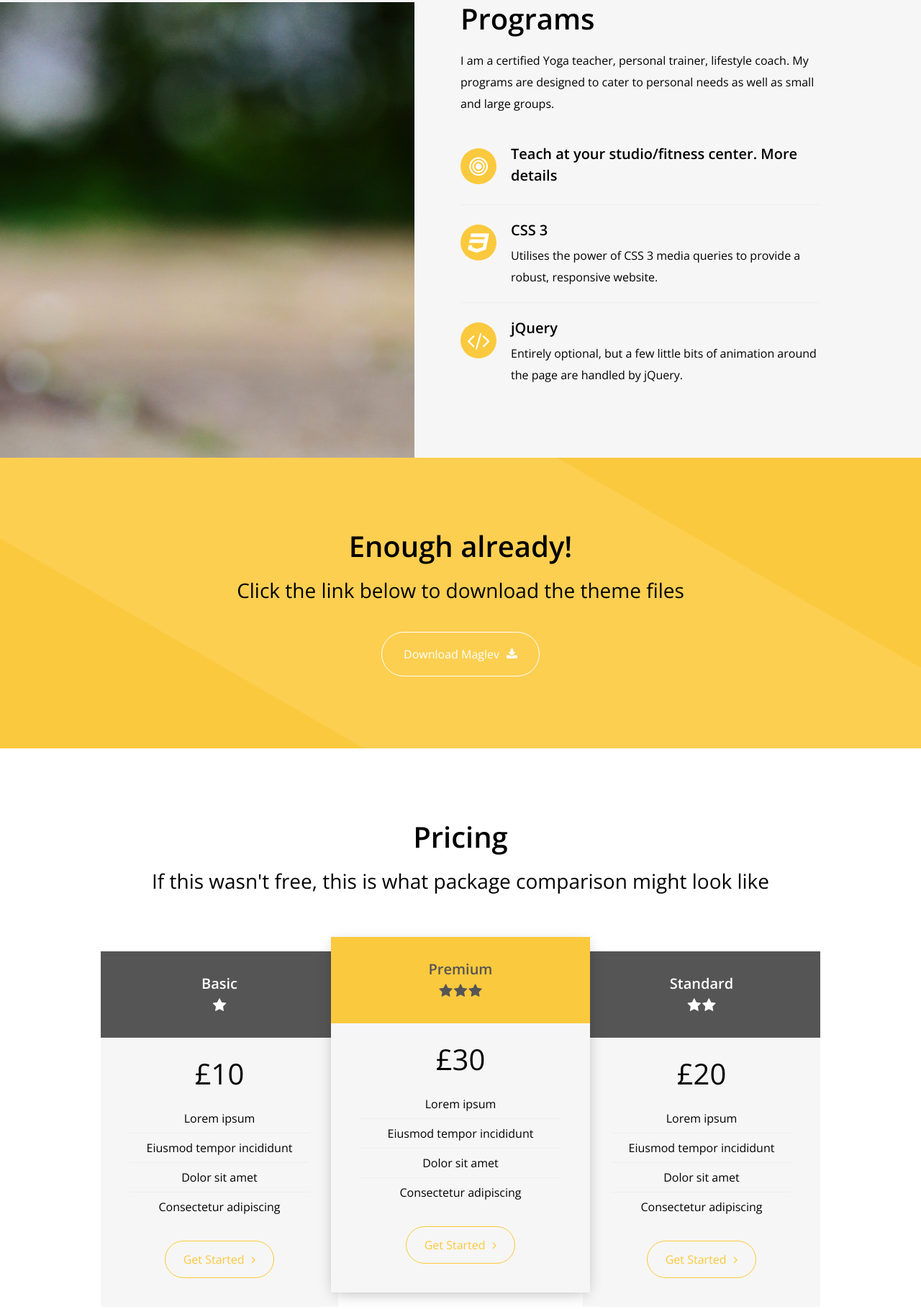
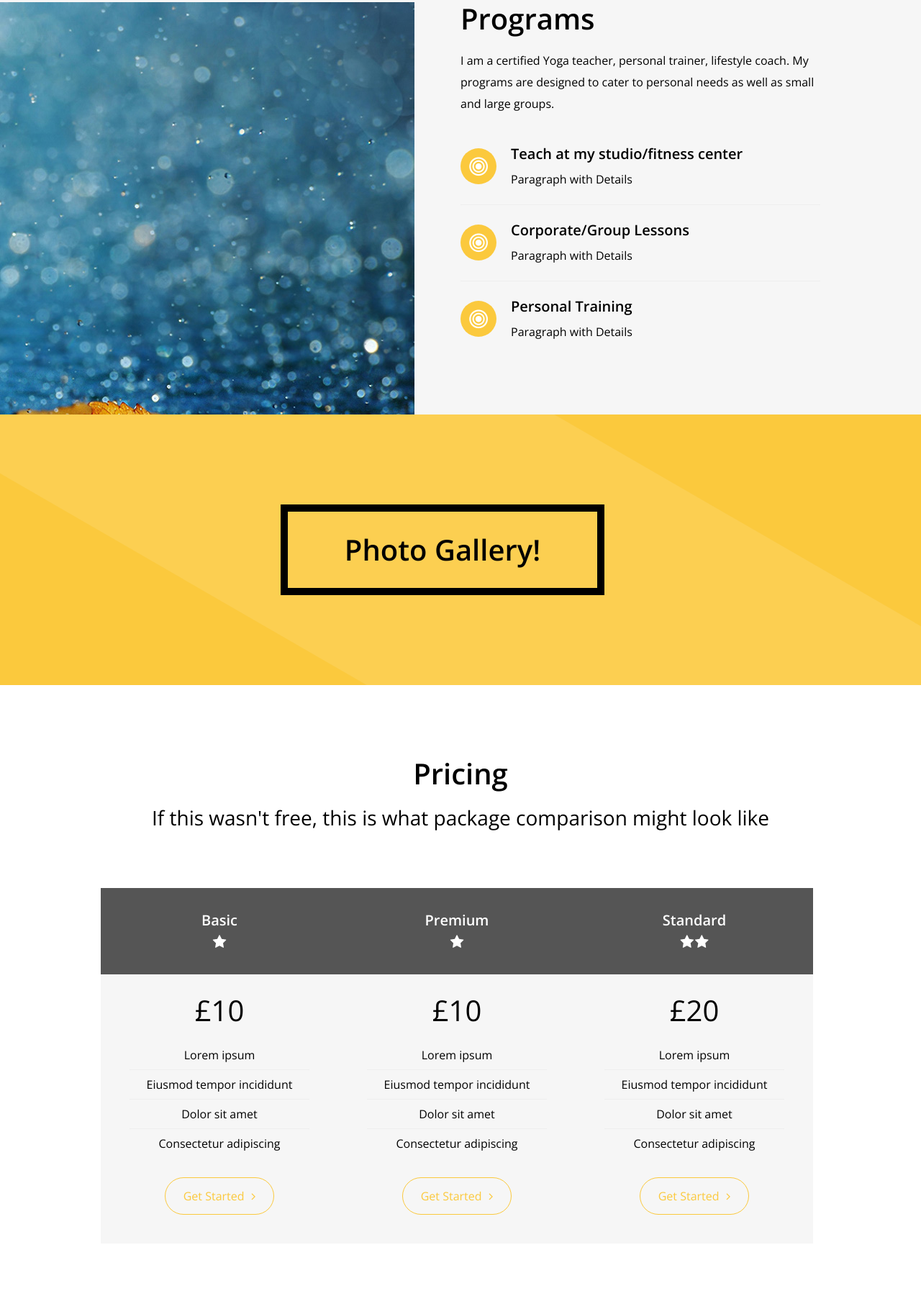
Before and after one commit to manoharshankar/manoharshankar.github.io, a plain HTML site: page index.html in a window 1280 px wide. Shown: the part 1393-3212 px from the top of the page at 72% size. Drawn offline with nearby package versions, Linux system fonts and the light colour scheme; a script that the page names is missing.

Commit message:
commit changes

```diff
--- a/index.html
+++ b/index.html
@@ -6,7 +6,7 @@
     <meta name="viewport" content="width=device-width, initial-scale=1">
     <meta charset="utf-8">
 
-    <title>Maglev</title>
+    <title>Schuyler Ingle</title>
 
     <link href="https://fonts.googleapis.com/css?family=Open+Sans:300,600" rel="stylesheet">
     <link href='https://fonts.googleapis.com/css?family=Merriweather:300,700' rel='stylesheet' type='text/css'>
@@ -64,24 +64,25 @@
 
     <section class="services greybg">
         <div class="container">
-            <img src="images/programs_image.jpg" alt="Laptop">
+            <img src="images/programs_image.png" alt="Laptop">
             <div>
                 <h1>Programs</h1>
                 <p>I am a certified Yoga teacher, personal trainer, lifestyle coach. My programs are designed to cater to personal needs as well as small and large groups.</p>
                 <ul>
                     <li>
                         <i class="fa fa-bullseye"></i>
-                        <h3>Teach at your studio/fitness center. More details</h3>
+                        <h3>Teach at my studio/fitness center</h3>
+                         <p>Paragraph with Details</p>
                     </li>
                     <li>
-                        <i class="fa fa-css3"></i>
-                        <h3>CSS 3</h3>
-                        <p>Utilises the power of CSS 3 media queries to provide a robust, responsive website.</p>
+                        <i class="fa fa-bullseye"></i>
+                        <h3>Corporate/Group Lessons</h3>
+                         <p>Paragraph with Details</p>
                     </li>
                     <li>
-                        <i class="fa fa-code"></i>
-                        <h3>jQuery</h3>
-                        <p>Entirely optional, but a few little bits of animation around the page are handled by jQuery.</p>
+                        <i class="fa fa-bullseye"></i>
+                        <h3>Personal Training</h3>
+                         <p>Paragraph with Details</p>
                     </li>
                 </ul>
             </div>
@@ -90,9 +91,7 @@
 
     <section class="gallery">
         <div class="container">
-            <h1>Enough already!</h1>
-            <h2>Click the link below to download the theme files</h2>
-            <a class="btn" href="http://boag.online/blog/maglev-free-responsive-website-template" target="_blank">Download Maglev<i class="fa fa-download"></i></a>
+           <a href="https://www.instagram.com/schuyler.ingle/"><h1>Photo Gallery!</h1></a>
         </div>
     </section>
 
@@ -113,14 +112,14 @@
                 <a class="btn yellow smaller" href="#">Get Started<i class="fa fa-angle-right"></i></a>
             </div>
             <div>
-                <h3>Premium<span><i class="fa fa-star"></i><i class="fa fa-star"></i><i class="fa fa-star"></i></span></h3>
-
-                <div class="price">£30</div>
+                <h3>Premium<span><i class="fa fa-star"></i></span></h3>
+                <div class="price">£10</div>
                 <ul>
                     <li>Lorem ipsum</li>
                     <li>Eiusmod tempor incididunt</li>
                     <li>Dolor sit amet</li>
                     <li>Consectetur adipiscing</li>
+
                 </ul>
                 <a class="btn yellow smaller" href="#">Get Started<i class="fa fa-angle-right"></i></a>
             </div>
@@ -142,27 +141,15 @@
     <section class="contact">
         <div class="container">
             <h1>Get in touch</h1>
-            <h2>The form is just a dummy, but feel free to email <a href="mailto:fraser@boag.online">fraser@boag.online</a></h2>
-            <form>
-                <label class="input"><span>Name</span><input type="text" name="name" required></label>
-                <label class="input"><span>Email Address</span><input type="email" name="email" required></label>
-                <label class="message"><span>Message</span><textarea name="message" required></textarea></label>
-                <label class="submit"><a href="#" class="btn">Send Message<i class="fa fa-angle-right"></i></a></label>
-            </form>
+            <h2>Please email me at <a href="mailto:schuyler.ingle@gmail.com">schuyler.ingle@gmail.com</a> to start a program</h2>
         </div>
     </section>
 
     <footer>
         <div class="container">
-            <div class="copyright">
-                <p>Created by <a href="http://boag.online" target="_blank">Fraser Boag</a>. <a href="http://twitter.com/fraserboag" target="_blank">Follow me on Twitter</a>.</p>
-            </div>
             <div class="social">
-                Share This:
-                <a href="https://twitter.com/home?status=Completely%20free,%20modern,%20responsive%20website%20theme%20by%20@fraserboag%20at%20http://boag.online/playground/maglev" target="_blank"><i class="fa fa-twitter"></i></a>
-                <a href="https://www.facebook.com/sharer/sharer.php?u=http://boag.online/playground/maglev" target="_blank"><i class="fa fa-facebook"></i></a>
-                <a href="https://www.reddit.com/submit?title=Completely%20free,%20modern,%20responsive%20website%20theme&url=http://boag.online/playground/maglev" target="_blank"><i class="fa fa-reddit"></i></a>
-                <a href="https://www.linkedin.com/shareArticle?mini=true&url=http://boag.online/playground/maglev&title=Completely%20free,%20modern,%20responsive%20website%20theme" target="_blank"><i class="fa fa-linkedin"></i></a>
+                <a href="https://twitter.com/schuyleringle" target="_blank"><i class="fa fa-twitter"></i></a>
+                <a href="https://www.facebook.com/schuyler.ingle.3" target="_blank"><i class="fa fa-facebook"></i></a>
             </div>
         </div>
     </footer>
--- a/style.css
+++ b/style.css
@@ -386,10 +386,19 @@ header .toggle-menu {
     z-index: 10;
 }
 
-.gallery h2 {
+.gallery h1 {
     margin-bottom: 40px;
+    width: 450px;
+    border: 10px solid black;
+    padding: 30px;
+    margin: 25px;
+    margin-left: 250px;
 }
 
+.gallery a {
+    text-decoration: none;
+     color: black;
+}
 .contact {
     background: #fbc93d;
     position: relative;
@@ -458,14 +467,13 @@ header .toggle-menu {
     margin-right: 7px;
 }
 
-.contact .submit {
-    display: block;
-    text-align: center;
-    padding-top: 40px;
-}
-
 .contact h2 {
     margin-bottom: 40px;
+}
+.contact a
+{
+    text-decoration: none;
+    color: black;
 }
 
 .pricing {
@@ -501,19 +509,7 @@ header .toggle-menu {
     font-size: 40px;
 }
 
-.pricing > div > div:nth-of-type(2) {
-    width: calc(34% + 20px);
-    margin: 40px -10px 0 -10px;
-    box-shadow: 0px 5px 20px -5px rgba(0, 0, 0, 0.3);
-    position: relative;
-    z-index: 50;
-}
 
-.pricing > div > div:nth-of-type(2) h3 {
-    background: #fbc93d;
-    color: #555;
-    display: block;
-}
 
 .pricing ul {
     padding: 0;
```
Also changed, not shown: images/programs_image.jpg (deleted), images/programs_image.png (added).
